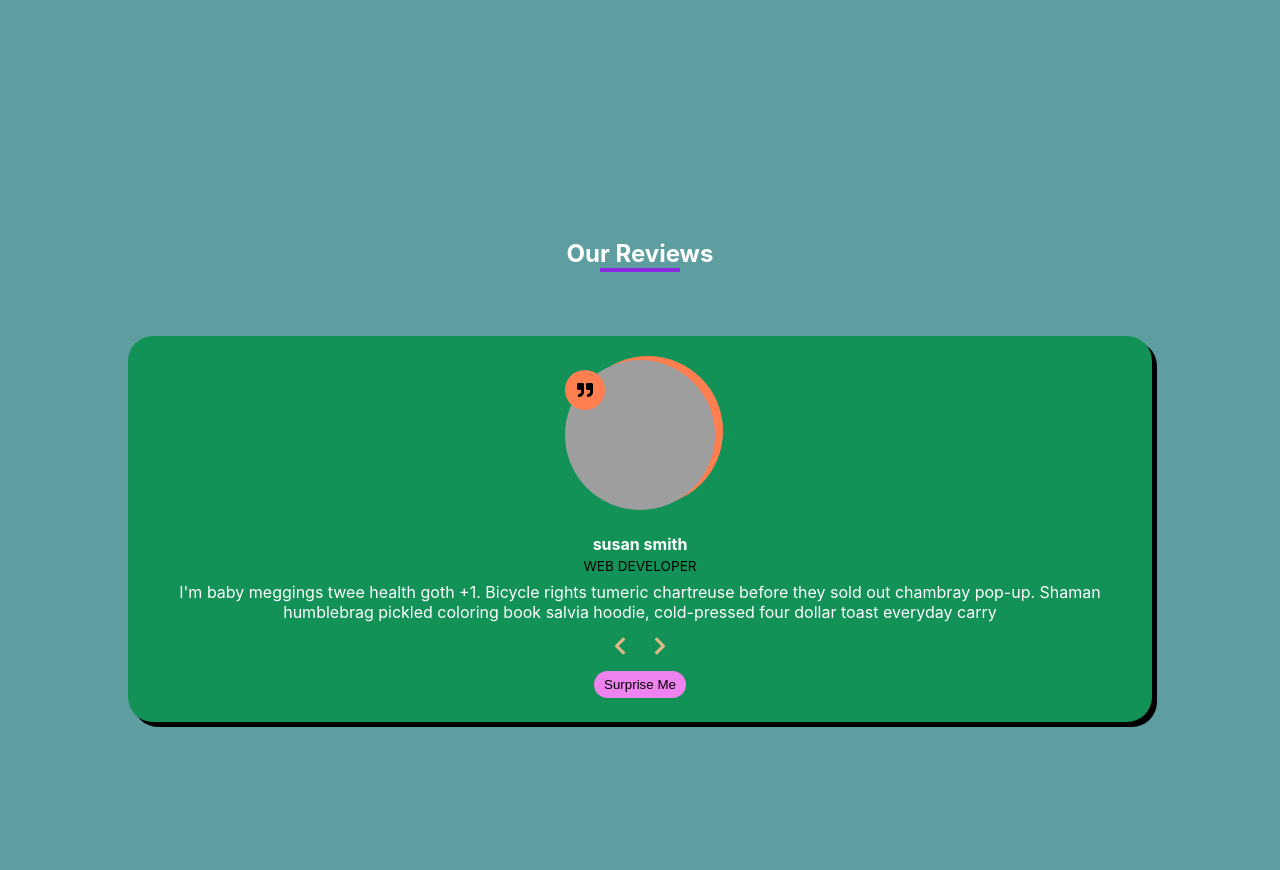
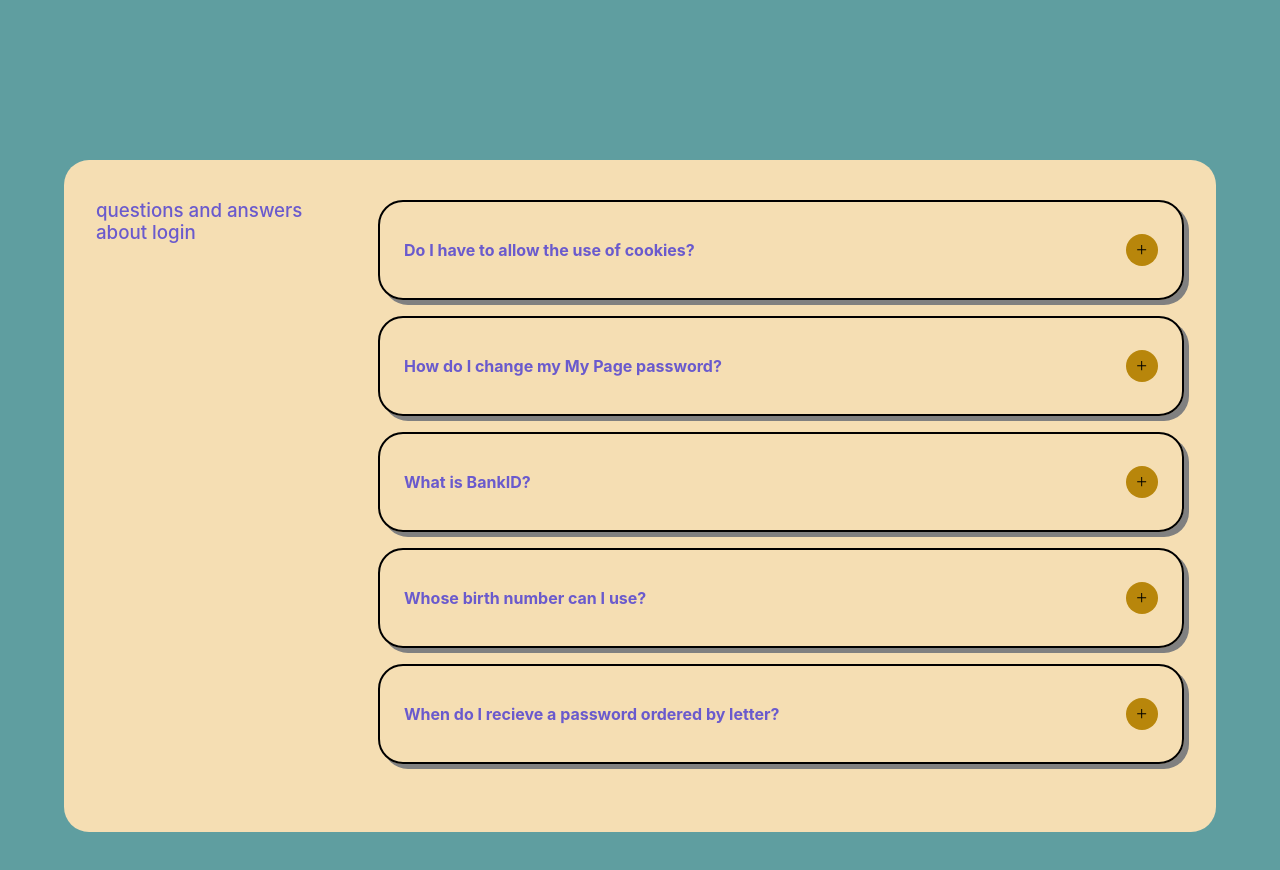
Before and after one commit to nickdeans/React-practice, a React (Create React App) app: page / in a window 1280 px wide. Shown: the top 870 px of the page. Built offline with nearby package versions, Linux system fonts and the light colour scheme; grey boxes are pictures that could not be loaded.

Commit message:
Accordian react practice

```diff
--- /dev/null
+++ b/src/Accordian/Accordian.js
@@ -0,0 +1,19 @@
+import React, { useState } from 'react';
+import { AiOutlineMinus, AiOutlinePlus } from 'react-icons/ai';
+
+const Accordian = ({ title, info }) => {
+  const [showInfo, setShowInfo] = useState(false);
+  return (
+    <article className='question'>
+      <header>
+        <h4>{title}</h4>
+        <button className='btn' onClick={() => setShowInfo(!showInfo)}>
+          {showInfo ? <AiOutlineMinus /> : <AiOutlinePlus />}
+        </button>
+      </header>
+      {showInfo && <p>{info}</p>}
+    </article>
+  );
+};
+
+export default Accordian;
--- /dev/null
+++ b/src/Accordian/App.js
@@ -0,0 +1,24 @@
+import React, { useState } from 'react';
+import data from './data';
+import SingleQuestion from './Accordian';
+import './index.css'
+
+function AccordianApp() {
+  const [questions, setQuestions] = useState(data);
+  return (
+    <main>
+      <div className='container'>
+        <h3>questions and answers about login</h3>
+        <section className='info'>
+          {questions.map((question) => {
+            return (
+              <SingleQuestion key={question.id} {...question}></SingleQuestion>
+            );
+          })}
+        </section>
+      </div>
+    </main>
+  );
+}
+
+export default AccordianApp;
--- /dev/null
+++ b/src/Accordian/data.js
@@ -0,0 +1,33 @@
+const questions = [
+    {
+      id: 1,
+      title: 'Do I have to allow the use of cookies?',
+      info:
+        'Unicorn vinyl poutine brooklyn, next level direct trade iceland. Shaman copper mug church-key coloring book, whatever poutine normcore fixie cred kickstarter post-ironic street art.',
+    },
+    {
+      id: 2,
+      title: 'How do I change my My Page password?',
+      info:
+        'Coloring book forage photo booth gentrify lumbersexual. Migas chillwave poutine synth shoreditch, enamel pin thundercats fashion axe roof party polaroid chartreuse.',
+    },
+    {
+      id: 3,
+      title: 'What is BankID?',
+      info:
+        'Enamel pin fam sustainable woke whatever venmo. Authentic asymmetrical put a bird on it, lumbersexual activated charcoal kinfolk banjo cred pickled sartorial.',
+    },
+    {
+      id: 4,
+      title: 'Whose birth number can I use?',
+      info:
+        'Edison bulb direct trade gentrify beard lo-fi seitan sustainable roof party franzen occupy squid. Knausgaard cronut succulents, scenester readymade shabby chic lyft. Copper mug meh vegan gentrify.',
+    },
+    {
+      id: 5,
+      title: 'When do I recieve a password ordered by letter?',
+      info:
+        'Locavore franzen fashion axe live-edge neutra irony synth af tilde shabby chic man braid chillwave waistcoat copper mug messenger bag. Banjo snackwave blog, microdosing thundercats migas vaporware viral lo-fi seitan ',
+    },
+  ]
+  export default questions
--- /dev/null
+++ b/src/Accordian/index.css
@@ -0,0 +1,76 @@
+main {
+    min-height: 100vh;
+    display: flex;
+    justify-content: center;
+    align-items: center;
+    color: slateblue;
+  }
+
+  .container {
+    width: 90vw;
+    margin: 5rem auto;
+    background: wheat;
+    border-radius: 25px;
+    padding: 2.5rem 2rem;
+    max-width: 300rem;
+    display: grid;
+    gap: 1rem 2rem;
+  }
+
+  .container h3 {
+    line-height: 1.2;
+    font-weight: 500;
+  }
+
+  @media screen and (min-width: 992px) {
+    .container {
+      display: grid;
+      grid-template-columns: 250px 1fr;
+    }
+  }
+
+  .question {
+    padding: 1rem 1.5rem;
+    border: 2px solid black;
+    margin-bottom: 1rem;
+    border-radius: 25px;
+    box-shadow: 5px 5px gray;
+  }
+
+  .question h4 {
+    text-transform: none;
+    line-height: 1.5;
+  }
+
+  .question p {
+    color: gray;
+    margin-bottom: 0;
+    margin-top: 0.5rem;
+  }
+
+  .question header {
+    display: flex;
+    justify-content: space-between;
+    align-items: center;
+  }
+
+  .question header h4 {
+    margin-bottom: 0;
+  }
+
+  .btn {
+    background: transparent;
+    border-color: transparent;
+    width: 2rem;
+    height: 2rem;
+    background: darkgoldenrod;
+    display: flex;
+    align-items: center;
+    justify-content: center;
+    border-radius: 50%;
+    color: black;
+    cursor: pointer;
+    margin-left: 1rem;
+    align-self: center;
+    min-width: 2rem;
+  }
--- a/src/index.js
+++ b/src/index.js
@@ -3,13 +3,15 @@ import ReactDom from 'react-dom'
 import Books from './Books/Books'
 import ToursApp from './Tours/App'
 import ReviewsApp from './Reviews/App'
+import AccordianApp from './Accordian/App'
 
 const App = () => {
   return (
     <>
       {/* <Books /> */}
       {/* <ToursApp /> */}
-      <ReviewsApp />
+      {/* <ReviewsApp /> */}
+      <AccordianApp />
     </>
   )
 }
```
